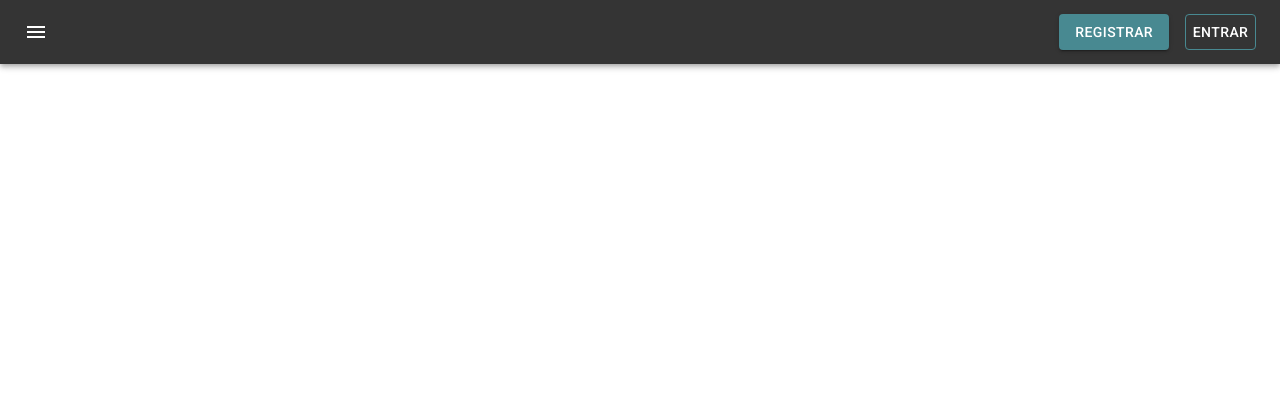
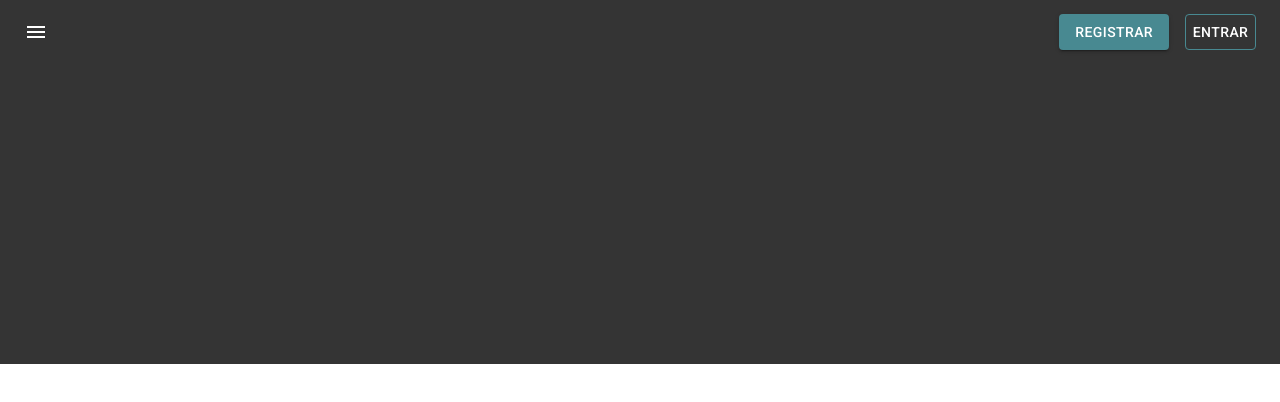
Before and after one commit to gabruw/beco-escuro-filmes, a React (Create React App) app: page / in a window 1280 px wide. Shown: the top 402 px of the page. Built offline with nearby package versions, Linux system fonts and the light colour scheme.

Commit message:
[Edit]_Footer

```diff
--- a/src/components/Footer/index.jsx
+++ b/src/components/Footer/index.jsx
@@ -2,7 +2,7 @@
 
 import React, { Fragment } from 'react';
 
-import Paper from '@material-ui/core/Paper';
+import Grid from '@material-ui/core/Grid';
 import useStyles from './styles';
 
 //#endregion
@@ -12,7 +12,7 @@ const Footer = () => {
 
     return (
         <Fragment>
-            <Paper elevation={0} className={styles.background} />
+            <Grid container className={styles.background}></Grid>
         </Fragment>
     );
 };
--- a/src/components/Footer/styles.js
+++ b/src/components/Footer/styles.js
@@ -10,7 +10,7 @@ export const useStyles = () => {
         createStyles({
             background: {
                 height: '300px',
-                backgroundColor: COLOR.PRIMARY,
+                backgroundColor: COLOR.SECONDARY,
             },
         })
     );
--- a/src/views/home/index.jsx
+++ b/src/views/home/index.jsx
@@ -1,7 +1,9 @@
 //#region Imports
 
 import React, { Fragment } from 'react';
+
 import NavBar from '../../components/NavBar/index';
+import Footer from '../../components/Footer/index';
 
 //#endregion
 
@@ -9,6 +11,7 @@ const Home = () => {
     return (
         <Fragment>
             <NavBar />
+            <Footer />
         </Fragment>
     );
 };
```
